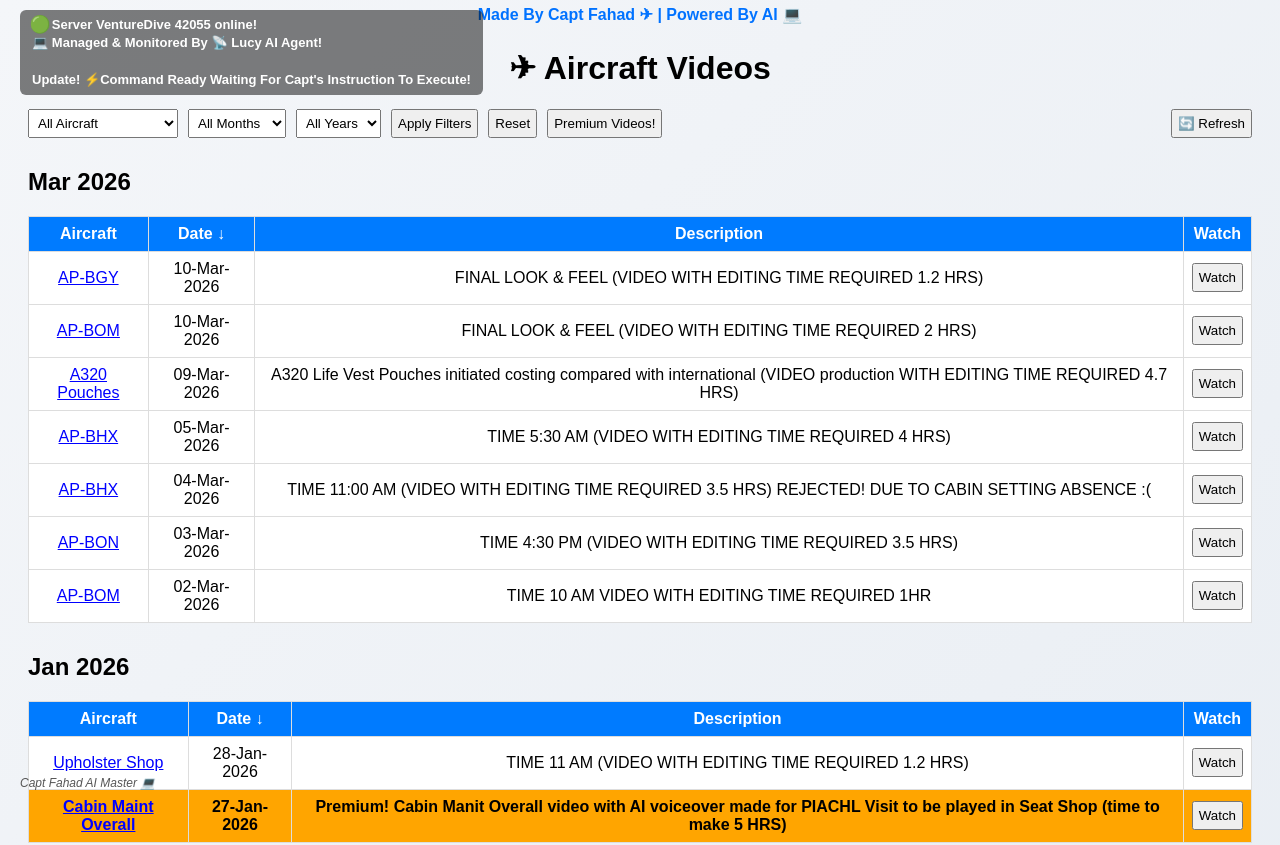
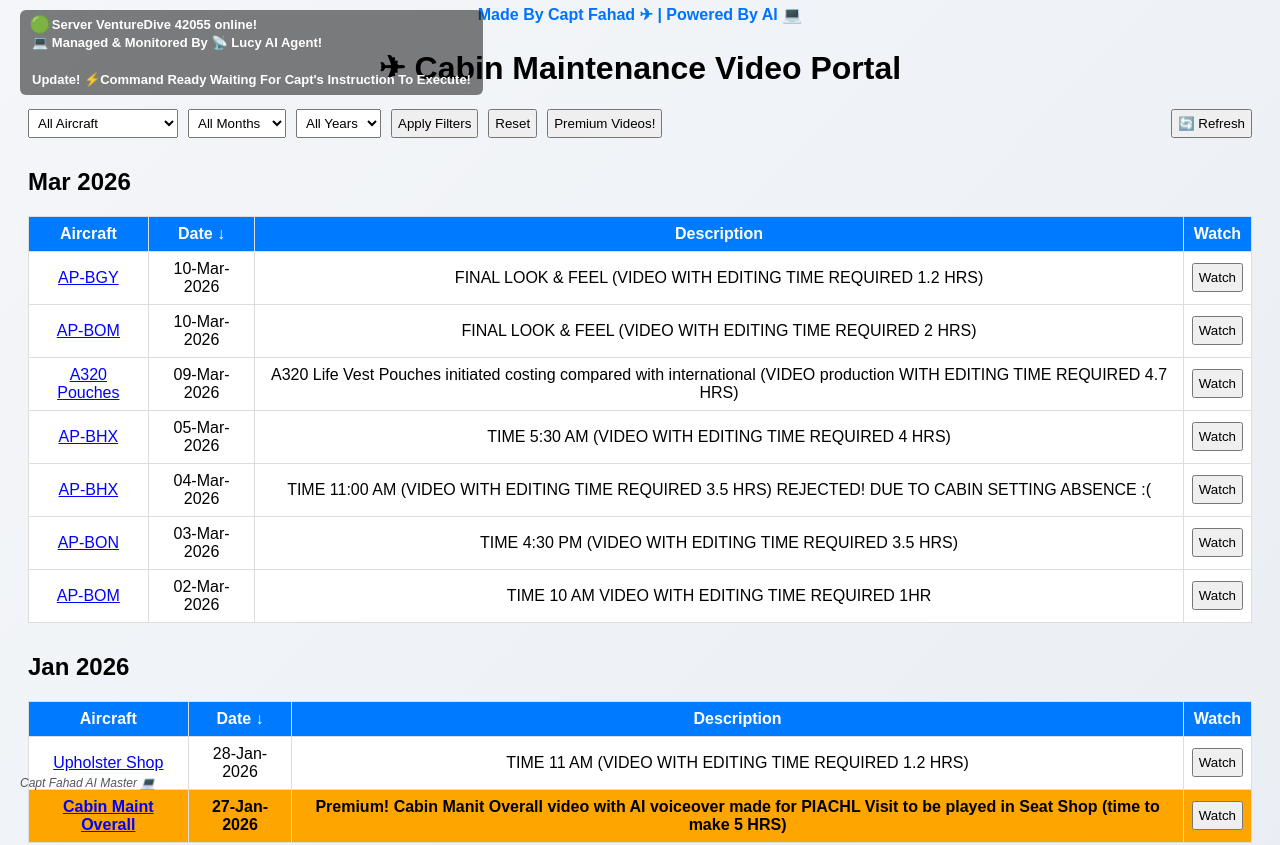
Before and after one commit to captfahad5/vid, a plain HTML site: page index.html in a window 1280 px wide. Shown: the top 845 px of the page. Drawn offline with Linux system fonts and the light colour scheme.

Commit message:
Update index.html

```diff
--- a/index.html
+++ b/index.html
@@ -1,7 +1,7 @@
 <!DOCTYPE html>
 <html>
 <head>
-  <title>✈ Cabin Maintenance Video Portal</title>
+  <title>Cabin Maintenance Video Portal</title>
   <style>
     body { font-family: Arial; padding: 20px; background: linear-gradient(135deg, #f4f6f9, #e8edf3); }
     h1 { text-align: center; }
@@ -32,7 +32,7 @@
 </head>
 <body>
 
-<h1>✈ Aircraft Videos</h1>
+<h1>✈ Cabin Maintenance Video Portal</h1>
 
 <div class="filters">
   <div>
```
